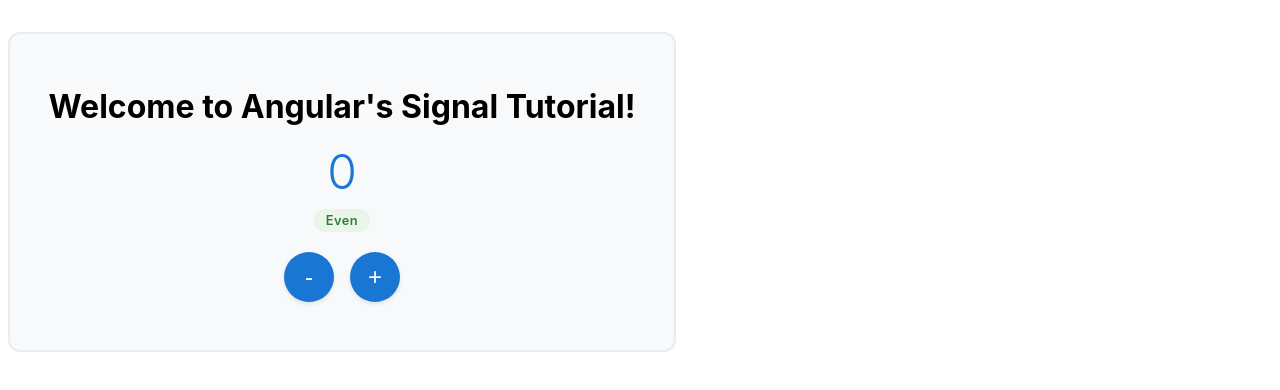
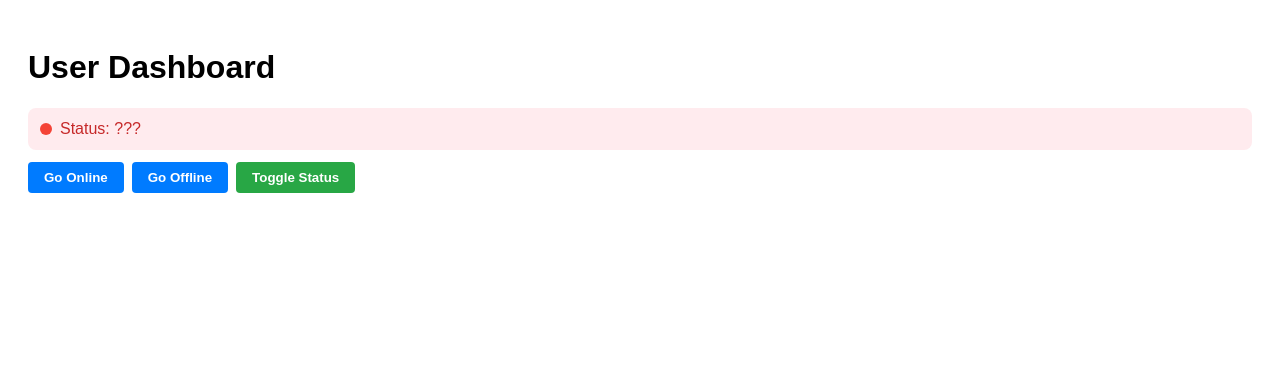
Before and after one commit to Radu-A/angular-signals, an Angular app: page / in a window 1280 px wide. Shown: the top 390 px of the page. Built offline with nearby package versions, Linux system fonts and the light colour scheme.

Commit message:
fix(app): change content of main component to real content of tutorial

```diff
--- a/src/app/app.css
+++ b/src/app/app.css
@@ -1,80 +1,78 @@
-.container {
-  max-width: 600px;
-  margin: 0 auto;
-  padding: 40px 20px;
-  text-align: center;
-  font-family: -apple-system, BlinkMacSystemFont, 'Segoe UI', Roboto, sans-serif;
-  background: #f8f9fa;
-  border-radius: 12px;
-  padding: 32px;
-  margin: 32px 0;
-  border: 2px solid #e9ecef;
+.user-profile {
+  padding: 20px;
+  font-family: Arial, sans-serif;
 }
 
-.container h2 {
-  font-size: 3em;
-  margin: 0 0 8px 0;
-  color: #1976d2;
-  font-weight: 300;
+.status-indicator {
+  display: flex;
+  align-items: center;
+  gap: 8px;
+  padding: 12px;
+  margin-bottom: 12px;
+  border-radius: 8px;
+  font-weight: 500;
 }
 
-h1 {
-  margin-bottom: 16px;
+.status-dot {
+  width: 12px;
+  height: 12px;
+  border-radius: 50%;
 }
 
-p {
-  color: #666;
-  margin-bottom: 32px;
-}
-
-.container .even-odd-indicator {
-  display: inline-block;
-  padding: 4px 12px;
-  margin-bottom: 12px;
-  border-radius: 16px;
-  font-size: 0.8em;
-  font-weight: 600;
-  letter-spacing: 0.5px;
-  margin-bottom: 20px;
-  transition: all 0.3s ease;
-}
-
-.even-odd-indicator.even {
-  background: #e8f5e8;
+.online {
+  background-color: #e8f5e8;
   color: #2e7d32;
 }
 
-.even-odd-indicator.odd {
-  background: #fff3e0;
+.online .status-dot {
+  background-color: #4caf50;
+}
+
+.offline {
+  background-color: #ffebee;
+  color: #c62828;
+}
+
+.offline .status-dot {
+  background-color: #f44336;
+}
+
+.away {
+  background-color: #fff3e0;
   color: #ef6c00;
 }
 
-.buttons {
+.away .status-dot {
+  background-color: #ff9800;
+}
+
+.status-controls {
   display: flex;
-  gap: 16px;
-  justify-content: center;
-  margin-bottom: 16px;
+  gap: 8px;
+  flex-wrap: wrap;
 }
 
 button {
-  width: 50px;
-  height: 50px;
+  padding: 8px 16px;
   border: none;
-  border-radius: 50%;
-  background: #1976d2;
-  color: white;
-  font-size: 1.5em;
+  border-radius: 4px;
   cursor: pointer;
-  transition: all 0.2s ease;
-  box-shadow: 0 2px 4px rgba(0, 0, 0, 0.1);
+  font-weight: bold;
+  transition: background-color 0.2s;
 }
 
-button:hover {
-  background: #1565c0;
-  transform: translateY(-2px);
-  box-shadow: 0 4px 8px rgba(0, 0, 0, 0.2);
+button:not(:disabled) {
+  background-color: #007bff;
+  color: white;
 }
 
-button:active {
-  transform: translateY(0);
+button:disabled {
+  background-color: #6c757d;
+  color: #fff;
+  cursor: not-allowed;
+  opacity: 0.6;
 }
+
+.status-controls .toggle-btn {
+  background-color: #28a745;
+}
--- a/src/app/app.html
+++ b/src/app/app.html
@@ -1,15 +1,15 @@
-<div class="container">
-  <h1>Welcome to Angular's Signal Tutorial!</h1>
-  <h2>{{ count() }}</h2>
-  <div class="even-odd-indicator {{ isEven() ? 'even' : 'odd' }}">
-    @if (isEven()) {
-      Even
-    } @else {
-      Odd
-    }
+<div class="user-profile">
+  <h1>User Dashboard</h1>
+  <!-- TODO: Update class binding and display userStatus() -->
+  <div class="status-indicator offline">
+    <span class="status-dot"></span>
+    Status: ???
   </div>
-  <div class="buttons">
-    <button (click)="decrement()">-</button>
-    <button (click)="increment()">+</button>
+
+  <div class="status-controls">
+    <!-- TODO: Add (click) and [disabled] bindings -->
+    <button>Go Online</button>
+    <button>Go Offline</button>
+    <button class="toggle-btn">Toggle Status</button>
   </div>
 </div>
--- a/src/app/app.ts
+++ b/src/app/app.ts
@@ -1,20 +1,31 @@
-import {Component, signal, computed} from '@angular/core';
+// TODO: Import signal from @angular/core
+import { Component, ChangeDetectionStrategy } from "@angular/core";
 
 @Component({
-  selector: 'app-root',
-  templateUrl: './app.html',
-  styleUrl: './app.css',
+  selector: "app-root",
+  template: `
+    <div class="user-profile">
+      <h1>User Dashboard</h1>
+      <!-- TODO: Update class binding and display userStatus() -->
+      <div class="status-indicator offline">
+        <span class="status-dot"></span>
+        Status: ???
+      </div>
+
+      <div class="status-controls">
+        <!-- TODO: Add (click) and [disabled] bindings -->
+        <button>Go Online</button>
+        <button>Go Offline</button>
+        <button class="toggle-btn">Toggle Status</button>
+      </div>
+    </div>
+  `,
+  styleUrl: "./app.css",
+  changeDetection: ChangeDetectionStrategy.OnPush,
 })
 export class App {
-  count = signal(0);
-
-  isEven = computed(() => this.count() % 2 === 0);
-
-  increment() {
-    this.count.set(this.count() + 1);
-  }
-
-  decrement() {
-    this.count.set(this.count() - 1);
-  }
+  // TODO: Create a userStatus signal with type 'online' | 'offline' and the initial value of 'offline'
+  // TODO: Add goOnline() method using set()
+  // TODO: Add goOffline() method using set()
+  // TODO: Add toggleStatus() method using update()
 }
```
